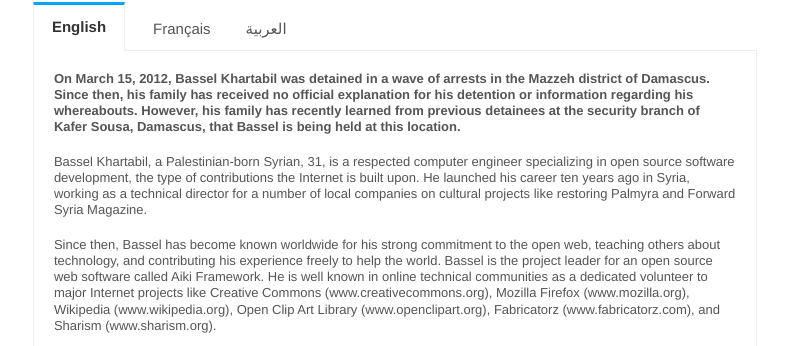
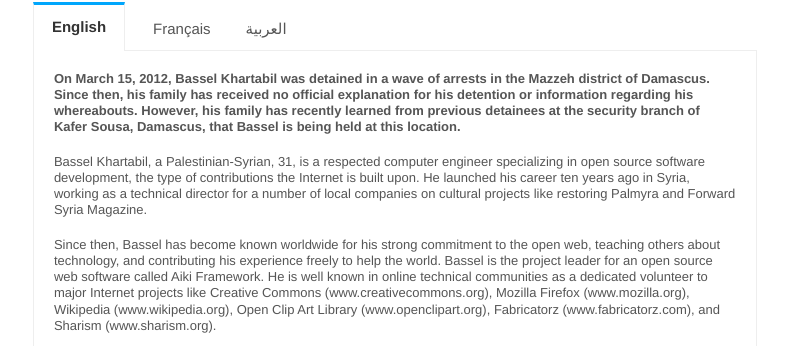
Before and after one commit to BjornW/freebassel, a Jekyll site: the page built from index.html, in a window 1280 px wide and 900 px high, scrolled down 704 px. Shown: the part 106-452 px from the top of the window, without its empty margins (245-1034 px from the left). Built offline with Jekyll 4.4.1, drawn with Linux system fonts in a browser that asks for light colours; some of the changed lines change nothing that is shown.

Commit message:
fix to press releases

```diff
--- a/_includes/letter-arabic.md
+++ b/_includes/letter-arabic.md
@@ -1,6 +1,6 @@
 في الـ 15 من آذار 2012 اعتقل باسل خرطبيل ضمن حملة اعتقالات في منطقة المزة, دمشق. لم تتلق عائلته منذ ذلك الحين أي توضيح رسمي لسبب اعتقاله كما أنها لم تتلق أي معلومات حول مكان تواجده. مع ذلك, حصلت عائلته على معلومات من معتقلين تم الافراج عنهم مؤخرا من فرع كفرسوسة أن باسل معتقل في ذالك الفرع الأمني.
 
-باسل خرطبيل ذو الـ 31 عاما, والمولود في سوريا من عائلة فلسطينية, مهندس حاسوب محترم ومتخصص في مجال تطوير البرمجيات مفتوحة المصدر, ذات النمط من البرمجيات التي بنيت عليها الانترنت. بدأ مسيرته المهنية منذ عشر سنوات في سوريا, حيث عمل كمدير تقني لعدد من الشركات المحلية في مشاريع ثقافية مثل مشروع ترميم تدمر وأيضا كمجلة Forward Syria.
+باسل خرطبيل ذو الـ 31 عاما,  فلسطيني سوري مهندس حاسوب محترم ومتخصص في مجال تطوير البرمجيات مفتوحة المصدر, ذات النمط من البرمجيات التي بنيت عليها الانترنت. بدأ مسيرته المهنية منذ عشر سنوات في سوريا, حيث عمل كمدير تقني لعدد من الشركات المحلية في مشاريع ثقافية مثل مشروع ترميم تدمر وأيضا كمجلة Forward Syria.
 
 منذ ذلك الحين, باسل أصبح معروفا عالميا لالتزامه تجاه ابقاء الأنترنت متاحة للجميع, ولتعليمه غيره عن التكنولوجيا, ولمشاركته خبراته من دون مقابل لمساعدة العالم. باسل مدير مشروع لنظام برمجي  مفتوح المصدر لتطبيقات الويب يدعى Aiki Framework. بالإضافة لذلك فهو معروف ضمن المجموعات التقنية على الانترنت كمتطوع متفاني ضمن مجموعة من مشاريع الانترنت الأساسية مثل:
 Creative Commons (www.creativecommons.org), Mozilla Firefox (www.mozilla.org), Wikipedia (www.wikipedia.org), Open Clip Art Library (www.openclipart.org), Fabricatorz (www.fabricatorz.com), and Sharism (www.sharism.org).
--- a/_includes/letter-english.md
+++ b/_includes/letter-english.md
@@ -1,6 +1,6 @@
 On March  15, 2012, Bassel Khartabil was detained in a wave of arrests in the Mazzeh district of Damascus. Since then, his family has received no official explanation for his detention or information regarding his whereabouts. However, his family has recently learned from previous detainees at the security branch of Kafer Sousa, Damascus, that Bassel is being held at this location.
 
-Bassel Khartabil, a Palestinian-born Syrian, 31, is a respected computer engineer specializing in open source software development, the type of contributions the Internet is built upon. He launched his career ten years ago in Syria, working as a technical director for a number of local companies on cultural projects like restoring Palmyra and Forward Syria Magazine.
+Bassel Khartabil, a Palestinian-Syrian, 31, is a respected computer engineer specializing in open source software development, the type of contributions the Internet is built upon. He launched his career ten years ago in Syria, working as a technical director for a number of local companies on cultural projects like restoring Palmyra and Forward Syria Magazine.
 
 Since then, Bassel has become known worldwide for his strong commitment to the open web, teaching others about technology, and contributing his experience freely to help the world. Bassel is the project leader for an open source web software called Aiki Framework. He is well known in online technical communities as a dedicated volunteer to major Internet projects like Creative Commons (www.creativecommons.org), Mozilla Firefox (www.mozilla.org), Wikipedia (www.wikipedia.org), Open Clip Art Library (www.openclipart.org), Fabricatorz (www.fabricatorz.com), and Sharism (www.sharism.org).
 
--- a/_includes/letter-french.md
+++ b/_includes/letter-french.md
@@ -1,6 +1,6 @@
 Le 15 mars 2012, Bassel Khartabil a été incarcéré suite à une vague d’arrestations dans le quartier de Mazzeh à Damas (Syrie). Depuis cette date, sa famille n’a reçu aucune explication sur sa détention ni aucune information sur les conditions de sa captivité. Toutefois, sa famille vient d’apprendre par un détenu libéré qu’il est incarcéré dans la section de haute-sécurité de Kafer Sousa à Damas.
 
-Bassel Khartabil, un Syrien de 31 ans né en Palestine, est un ingénieur en informatique reconnu pour ses compétences dans le développement de logiciels open source qui contribuent à l’élaboration d’Internet. Il a commencé sa carrière il y a dix ans en Syrie comme directeur technique d’un certain nombre d’entreprises locales en travaillant sur des projets culturels tels que la réhabilitation du site archéologique de Palmyre et le magazine Forward Syria.
+Bassel Khartabil, un palestinien de 31 ans né en Syrie, est un ingénieur en informatique reconnu pour ses compétences dans le développement de logiciels open source qui contribuent à l’élaboration d’Internet. Il a commencé sa carrière il y a dix ans en Syrie comme directeur technique d’un certain nombre d’entreprises locales en travaillant sur des projets culturels tels que la réhabilitation du site archéologique de Palmyre et le magazine Forward Syria.
 
 Depuis, Bassel s’est fait connaître dans le monde entier par son engagement résolu en faveur du Web ouvert, sa capacité à enseigner aux autres les technologies de l’information, et l’aide bénévole qu’il apporte à chaque occasion. Bassel est le responsable principal d’un projet open source pour le Web appelé Aiki Framework. Il est bien connu au sein des communautés techniques en ligne au titre de contributeur bénévole pour des projets aussi importants pour Internet que Creative Commons, Mozilla Firefox, Wikipedia, Open Clip Art Library, Fabricatorz, et Sharism.
 
```
